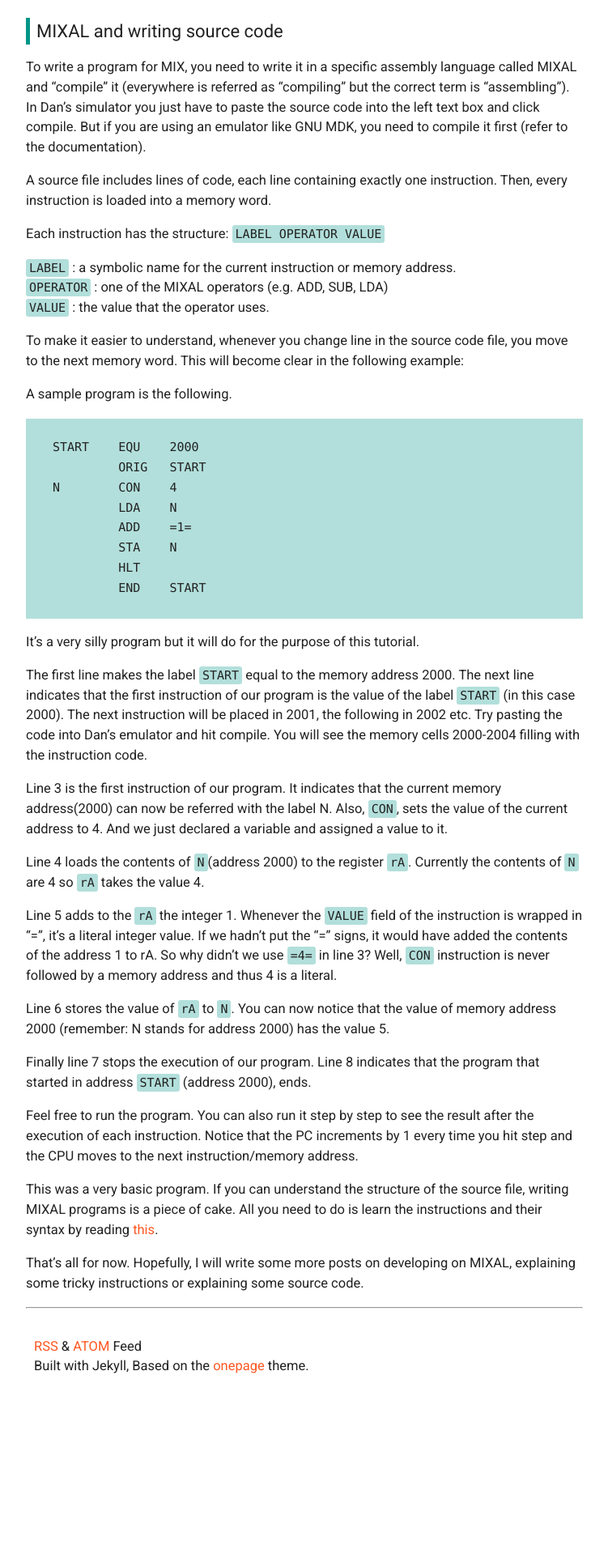
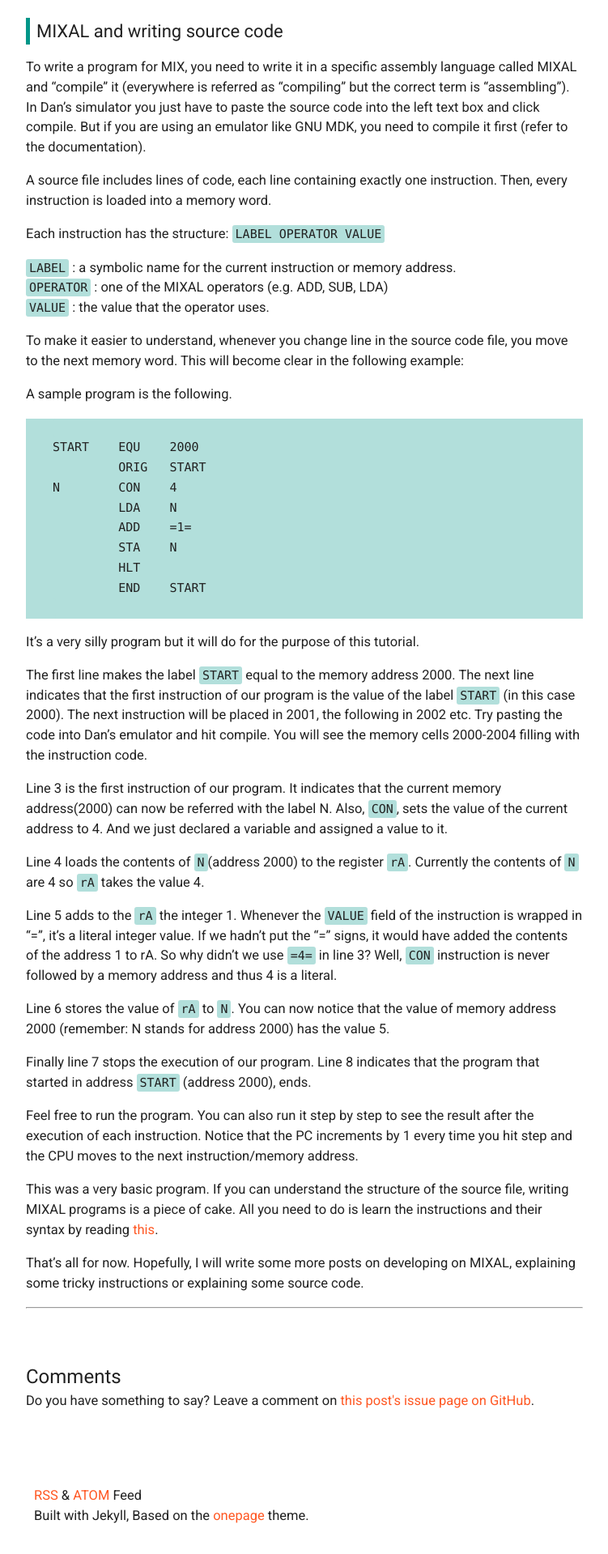
Before and after one commit to OdysseasKr/odysseaskr.github.io, a Jekyll site: the page built from _posts/2017-01-04-mix-mixal.md, in a window 1280 px wide. Shown: the part 2277-4196 px from the top of the page at 81% size, without its empty margins (264-1015 px from the left). Built offline with Jekyll 4.4.1, drawn with Linux system fonts in a browser that asks for light colours; some web fonts are replaced; before the commit the page ends 4012 px from its top, so only the background shows below that.

Commit message:
Add issues for comments

```diff
--- a/_layouts/post.html
+++ b/_layouts/post.html
@@ -18,15 +18,22 @@
 
 			<div class="grid">
 				{{ content }}
-				<hr>
-				<div class="unit whole" id="/subscribe">
-					<p><a href="feed.xml">RSS</a> & <a href="atom.xml">ATOM</a> Feed<br>Built with Jekyll, Based on the <a href="https://github.com/lukas-h/onepage">onepage</a> theme.</p>
+
+ 				<hr>
+				<div id="comments">
+					<h2>Comments</h2>
+					<div id="header">
+						Do you have something to say? Leave a comment on<a href="https://github.com/OdysseasKr/odysseaskr.github.io/issues/{{page.commentsId}}"> this post's issue page on GitHub</a>.
+					</div>
 				</div>
+
+ 				<div class="unit whole" id="/subscribe">
+ 					<p><a href="feed.xml">RSS</a> & <a href="atom.xml">ATOM</a> Feed<br>Built with Jekyll, Based on the <a href="https://github.com/lukas-h/onepage">onepage</a> theme.</p>
+ 				</div>
 			</div>
 		</div>
 		<div class="unit one-fifth"></div>
 	</div>
-
 	{% include foot.html %}
 
 </body>
--- a/assets/css/main.css
+++ b/assets/css/main.css
@@ -204,3 +204,12 @@ pre.highlight {
     padding: 0 2em;
     background: #B2DFDB;
 }
+
+#comments {
+    margin: 4em 0;
+}
+
+#comments h2 {
+    padding-left: 0px;
+    border-left: 0px;
+}
```
Also changed, not shown: _posts/2017-01-04-mix-mixal.md (+1 -0 lines), README.md.
